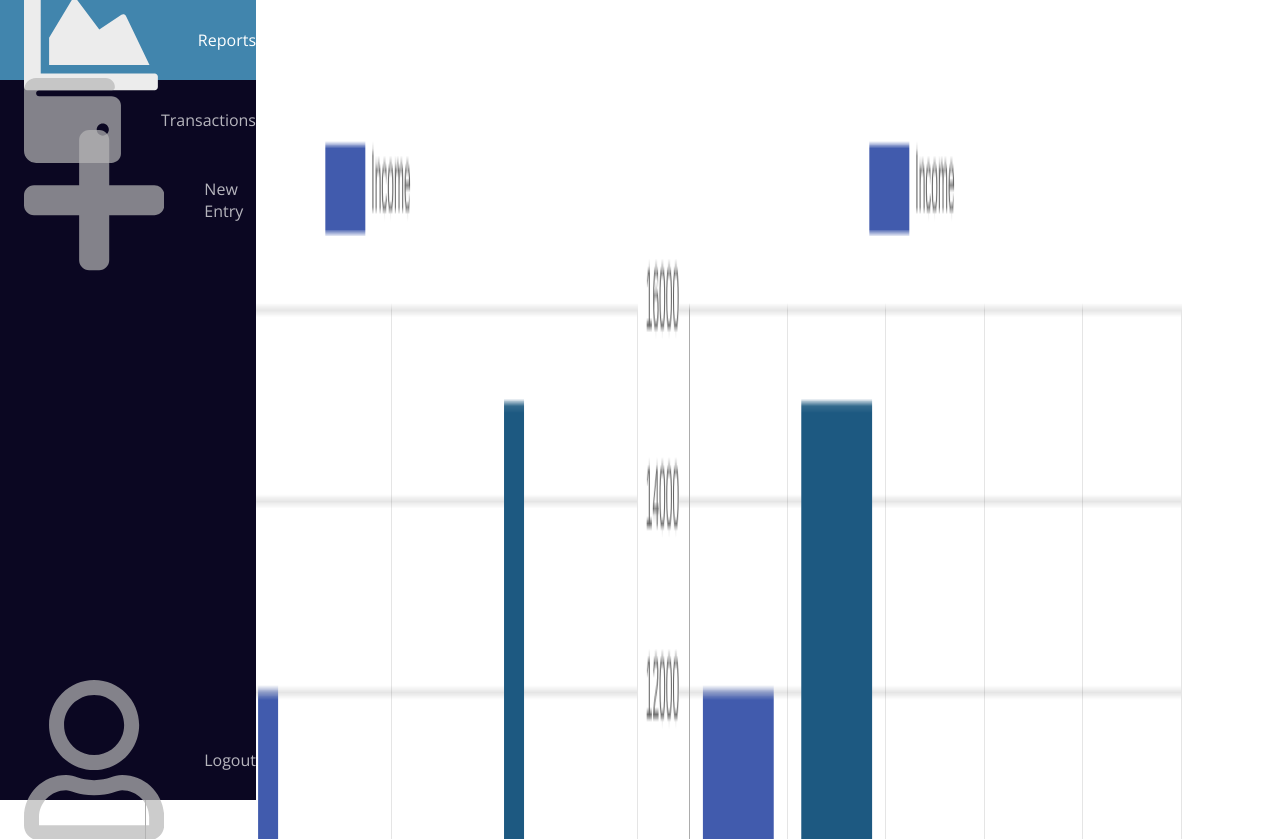
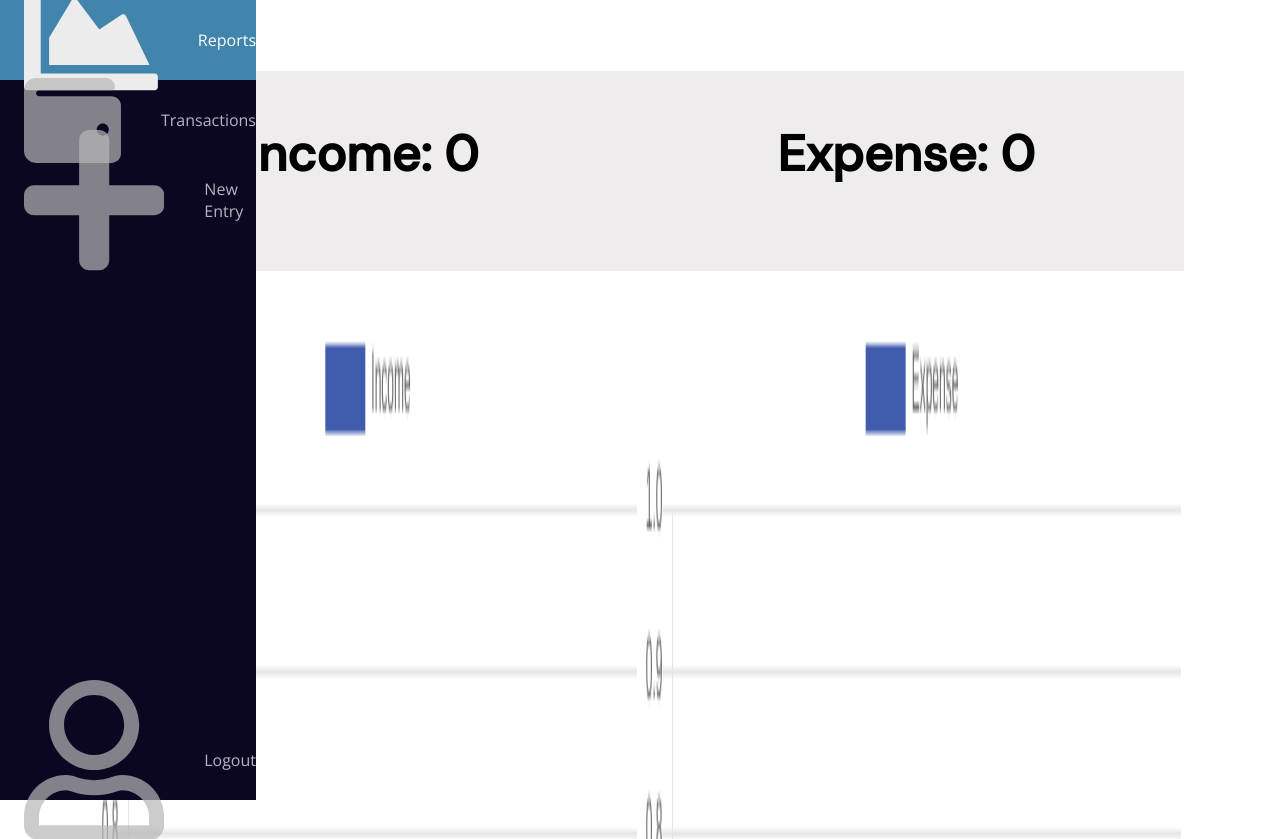
Before and after one commit to ag2byte/cs50web, a Django app: template capstone/templates/capstone/index.html in a window 1280 px wide. Shown: the top 839 px of the page. Run offline with Django 3.2, Linux system fonts and the light colour scheme; the template is opened without the code that fills it: most values are stand-ins (such as "Sample title", 1, 10 or a date in 2020); parts of the project's set-up code (start-up, migrations or seed data) failed here and were passed over; some libraries are stand-ins or nearby versions.

Commit message:
➕ Added the graphs:[UPDATE]

```diff
--- a/capstone/static/capstone/css/index.css
+++ b/capstone/static/capstone/css/index.css
@@ -18,3 +18,18 @@
   width: 50%;
   height: 2000px;
 }
+
+#totals {
+  display: flex;
+  width: 100%;
+  height: 200px;
+  background-color: rgb(238, 236, 236);
+  justify-content: space-around;
+}
+
+#totals span {
+  padding-top: 50px;
+  font-size: 50px;
+  font-weight: bold;
+  font-family: "DM Sans", arial;
+}
--- a/capstone/templates/capstone/index.html
+++ b/capstone/templates/capstone/index.html
@@ -1,31 +1,55 @@
 <!-- this is the first page after login -->
 {% extends "capstone/layout.html" %} {% load static%} {% block links %}
 <script src="https://cdnjs.cloudflare.com/ajax/libs/Chart.js/2.9.4/Chart.min.js"></script>
+
 <link href="{% static 'capstone/css/index.css' %}" rel="stylesheet" />
+<link rel="preconnect" href="https://fonts.gstatic.com" />
+<link
+  href="https://fonts.googleapis.com/css2?family=DM+Sans:wght@400;500&display=swap"
+  rel="stylesheet"
+/>
 
 {% endblock %}{% block main %}
 <span class="top-name">Hi, {{user.username}}</span>
-
+<div id="totals">
+  <span id="inc_total"></span>
+  <span id="exp_total"></span>
+</div>
 <div class="graphs">
   <!-- <span> hello </span> -->
   <canvas id="income_Chart"></canvas>
   <canvas id="expense_Chart"></canvas>
 </div>
 <script>
+  var inc = JSON.parse(`{{inc|escapejs}}`);
+  var exp = JSON.parse(`{{exp|escapejs}}`);
+  console.log(inc, exp);
+  var inc_labels = Object.keys(inc);
+  var inc_data = Object.values(inc);
+
+  var exp_labels = Object.keys(exp);
+  var exp_data = Object.values(exp);
+  window.onload = () => {
+    document.getElementById("inc_total").innerText =
+      "Income: " + inc_data.reduce((a, b) => a + b, 0);
+    document.getElementById("exp_total").innerText =
+      "Expense: " + exp_data.reduce((a, b) => a + b, 0);
+  };
+
+  console.log(inc_labels, inc_data, exp_labels, exp_data);
   let income_Chart = document.getElementById("income_Chart").getContext("2d");
   let iChart = new Chart(income_Chart, {
     type: "bar",
     data: {
-      labels: ["Salary", "Others"],
+      labels: inc_labels,
       datasets: [
         {
           label: "Income",
-          data: [12000, 15000],
+          data: inc_data,
           backgroundColor: ["#415bad", "#1d5981"],
           borderWidth: 0,
           hoverBorderWidth: 1,
           hoverBorderColor: "white",
-          barThickness: 20,
         },
       ],
     },
@@ -47,12 +71,19 @@
   let eChart = new Chart(expense_Chart, {
     type: "bar",
     data: {
-      labels: ["Salary", "Others", "bewurbu", "sdfsdf", "sfsefse"],
+      labels: exp_labels,
       datasets: [
         {
-          label: "Income",
-          data: [12000, 15000, 2323, 2323, 3223],
-          backgroundColor: ["#415bad", "#1d5981"],
+          label: "Expense",
+          data: exp_data,
+          backgroundColor: [
+            "#415bad",
+            "#1d5981",
+            "#2c7bb0",
+            "#155b8a",
+            "#62a9d9",
+            "#043759",
+          ],
           borderWidth: 0,
           hoverBorderWidth: 1,
           hoverBorderColor: "white",
--- a/capstone/templates/capstone/layout.html
+++ b/capstone/templates/capstone/layout.html
@@ -29,7 +29,7 @@
 
         <ul class="navbar-nav">
             <li class="nav-item">
-                <a href="" class="nav-link">
+                <a href="{% url 'index' %}" class="nav-link">
                     <svg aria-hidden="true" focusable="false" data-prefix="fas" data-icon="chart-area" class="svg-inline--fa fa-chart-area fa-w-16" role="img" xmlns="http://www.w3.org/2000/svg" viewBox="0 0 512 512"><path fill="currentColor" d="M500 384c6.6 0 12 5.4 12 12v40c0 6.6-5.4 12-12 12H12c-6.6 0-12-5.4-12-12V76c0-6.6 5.4-12 12-12h40c6.6 0 12 5.4 12 12v308h436zM372.7 159.5L288 216l-85.3-113.7c-5.1-6.8-15.5-6.3-19.9 1L96 248v104h384l-89.9-187.8c-3.2-6.5-11.4-8.7-17.4-4.7z"></path></svg>
                     <span class="link-text">
                         Reports
```
Also changed, not shown: capstone/templates/capstone/test.html (added, +15 -0 lines), capstone/views.py (+15 -14 lines).
